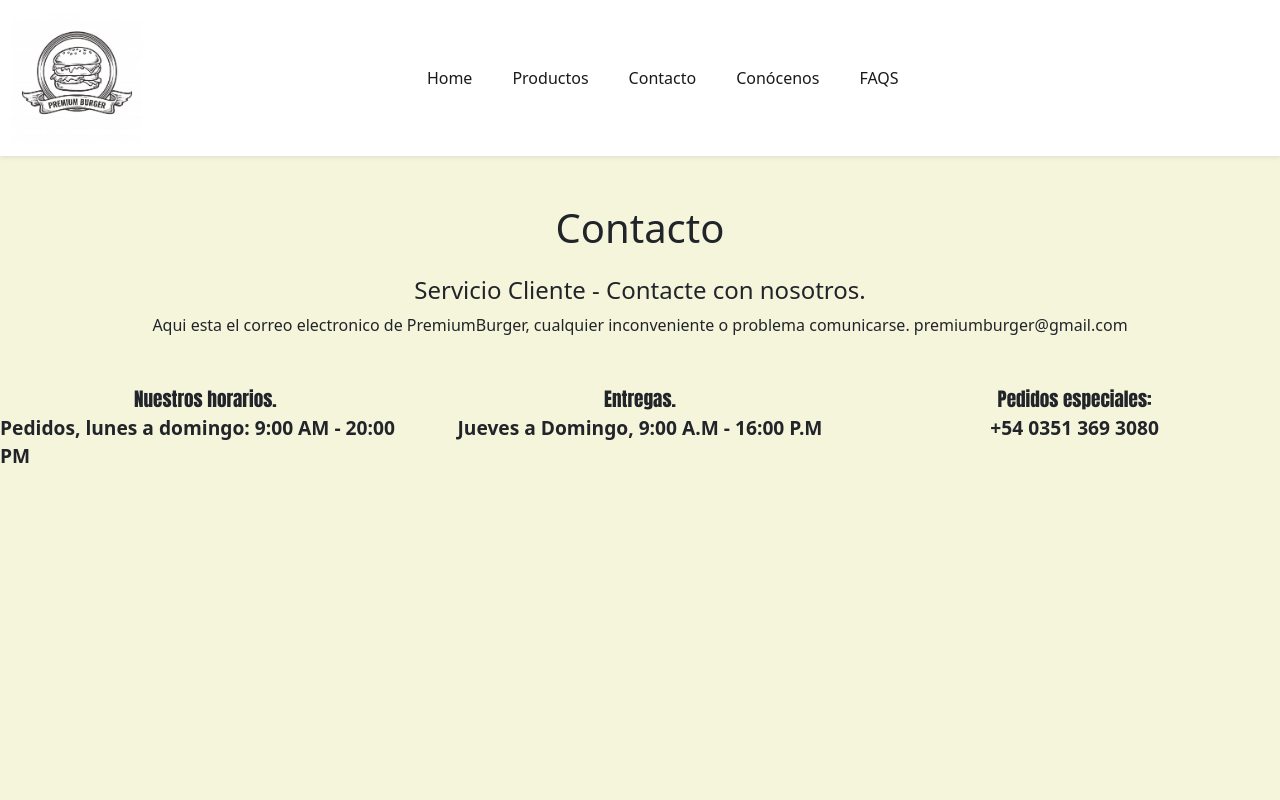
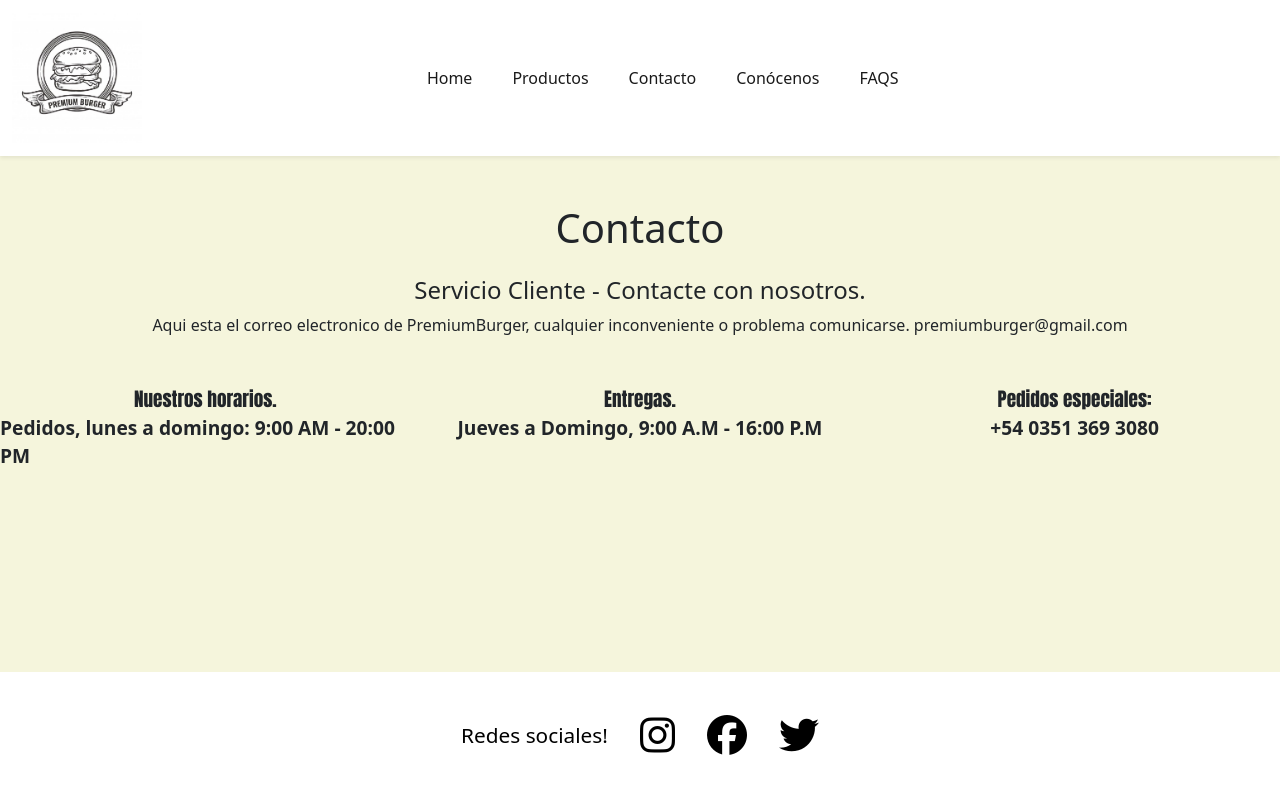
Before and after one commit to UladislaoCosta/PremiumBurger, a website: page contacto.html in a window 1280 px wide. Drawn offline with nearby package versions, Linux system fonts and the light colour scheme.

Commit message:
Creación de distintas subdivisiones en SASS, agregue footer.

```diff
--- a/contacto.html
+++ b/contacto.html
@@ -12,6 +12,9 @@
 
     <!-- CSS -->
     <link rel="stylesheet" href="css/style.css">
+
+     <!--Font Awesome-->
+  <script src="https://kit.fontawesome.com/de26987ca9.js" crossorigin="anonymous"></script>
 </head>
 
 <body class="body-color">
@@ -79,5 +82,34 @@
         </div>
     </section>
 
+        <!-- Inicio Footer -->
+
+  <footer>
+    <section class="main-footer">
+      <ul class="footer">
+        <li>
+          <p>Redes sociales!</p>
+        </li>
+        <li>
+          <a href="https://www.instagram.com/">
+            <i class="fa-brands fa-instagram"></i>
+          </a>
+        </li>
+        <li>
+          <a href="https://www.facebook.com/">
+            <i class="fa-brands fa-facebook"></i>
+          </a>
+        </li>
+        <li>
+          <a href="https://twitter.com/home?lang=es">
+            <i class="fa-brands fa-twitter"></i>
+          </a>
+        </li>
+      </ul>
+    </section>
+  </footer>
+
+  <!-- Fin Footer -->
+
     <script src="https://cdn.jsdelivr.net/npm/bootstrap@5.2.0-beta1/dist/js/bootstrap.bundle.min.js"></script>
 </body>
--- a/package.json
+++ b/package.json
@@ -5,7 +5,7 @@
   "main": "index.js",
   "scripts": {
     "test": "echo \"Error: no test specified\" && exit 1",
-    "build-css": "node-sass --include-path scss scss/styles.scss css/style.css",
+    "build-css": "node-sass --include-path scss scss/style.scss css/style.css",
     "watch-css": "nodemon -e scss -x \"npm run build-css\""
   },
   "repository": {
--- /dev/null
+++ b/scss/style.scss
@@ -0,0 +1,99 @@
+/* VARIABLES */
+$color-principal: beige;
+
+body {
+    position: relative;
+    padding-bottom: 10rem;
+}
+
+.body-color {
+    background-color: $color-principal;
+}
+
+header {
+    .flex-grow {
+        justify-content: center;
+        margin-right: 8%;
+    }
+
+    .navbar-border {
+        border-bottom: 1px solid rgb(0, 0, 0);
+    }
+}
+
+.product-t {
+    p {
+        display: flex;
+        justify-content: center;
+        align-items: center;
+        margin-top: 3rem;
+        font-size: 2rem;
+    }
+}
+
+.names-burger {
+    display: flex;
+    justify-content: center;
+    align-items: center;
+    font-size: 1.2rem;
+    font-family: Impact, Haettenschweiler, 'Arial Narrow Bold', sans-serif;
+
+}
+
+.price-burger {
+    display: flex;
+    justify-content: center;
+    align-items: center;
+    font-size: 1.2rem;
+    font-weight: bold
+}
+
+.ContactoAshei {
+    display: flex;
+    justify-content: center;
+}
+
+h4 {
+    display: flex;
+    justify-content: center;
+}
+
+.ContactoP {
+    display: flex;
+    justify-content: center;
+}
+
+
+
+.main-footer {
+    display: flex;
+    justify-content: center;
+    margin-top: 3rem;
+    position: fixed;
+    bottom: 0;
+    width: 100%;
+
+    .footer {
+        display: flex;
+        justify-content: center;
+        align-items: center;
+        border: 1px solid rgb(255, 255, 255);
+        background-color: rgb(255, 255, 255);
+        width: 100%;
+        padding: 2rem;
+        list-style: none;
+        gap: 2rem;
+        margin-bottom: 0;
+
+        p {
+            font-size: 1.3rem;
+            color: rgb(0, 0, 0);
+            margin-top: 15px;
+        }
+
+        i {
+            font-size: 2.5rem;
+            color: black;
+        }
+    }
+}
--- a/scss/styles.scss
+++ /dev/null
@@ -1,59 +0,0 @@
-/* VARIABLES */
-$color-principal: beige;
-
-
-.body-color {
-    background-color: $color-principal;
-}
-
-header {
-.flex-grow {
-    justify-content: center;
-    margin-right: 8%;
-}
-.navbar-border {
-    border-bottom: 1px solid rgb(0, 0, 0);
-}
-}
-
-.product-t {
-    p {
-    display: flex;
-    justify-content: center;
-    align-items: center;
-    margin-top: 3rem;
-    font-size: 2rem;
-    }
-}
-
-.names-burger {
-    display: flex;
-    justify-content: center;
-    align-items: center;
-    font-size: 1.2rem;
-    font-family: Impact, Haettenschweiler, 'Arial Narrow Bold', sans-serif;
-
-}
-
-.price-burger {
-    display: flex;
-    justify-content: center;
-    align-items: center;
-    font-size: 1.2rem;
-    font-weight: bold
-}
-
-.ContactoAshei {
-    display: flex;
-    justify-content: center;
-}
-
-h4 {
-    display: flex;
-    justify-content: center;
-}
-
-.ContactoP {
-    display: flex;
-    justify-content: center;
-}
```
Also changed, not shown: faqs.html (+32 -0 lines), index.html (+33 -0 lines), nosotros.html (+32 -0 lines), productos.html (+32 -0 lines), Multimedia/Imagenes/facebook-brands.svg (added), Multimedia/Imagenes/instagram-brands.svg (added), Multimedia/Imagenes/twitter-brands.svg (added), css/style.css, scss/base/_extends.scss (added), scss/base/_mixins.scss (added), scss/components/_carrousel.scss (added), scss/components/_footer.scss (added), scss/components/_header.scss (added).
